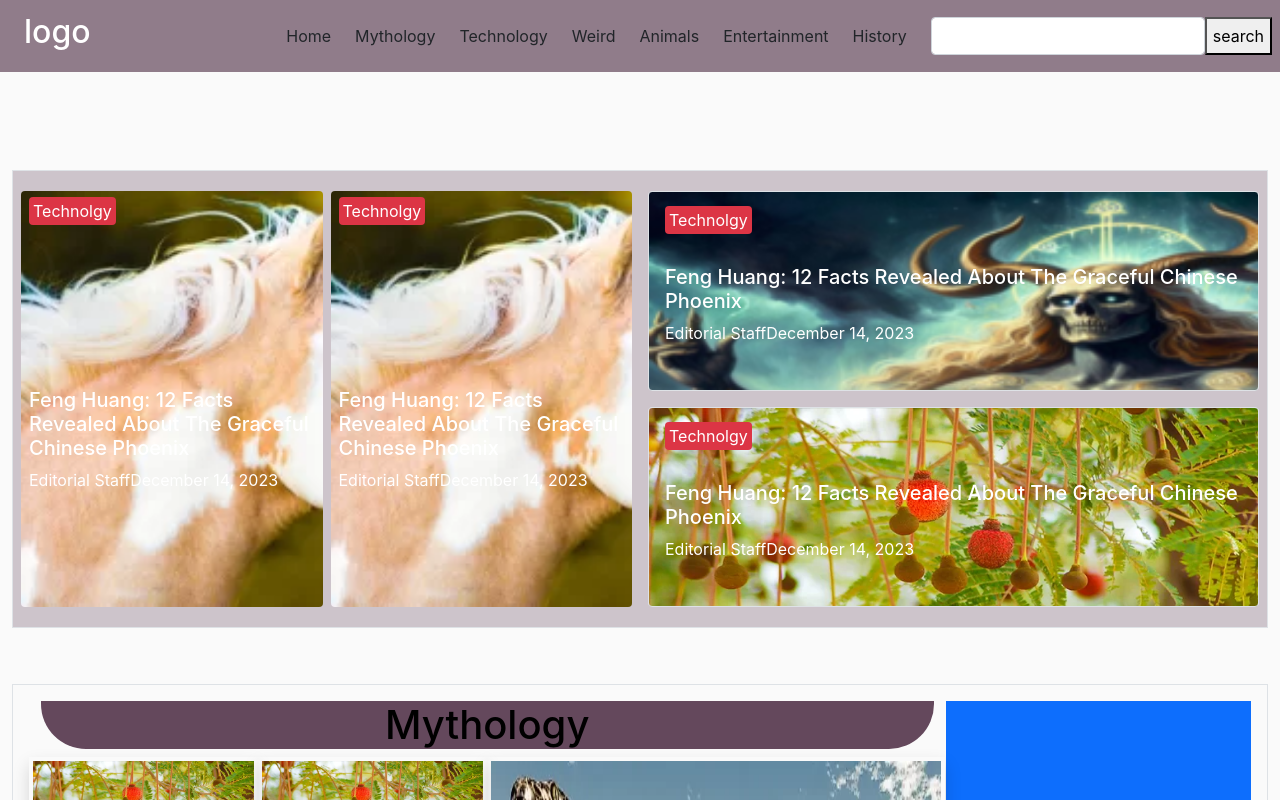
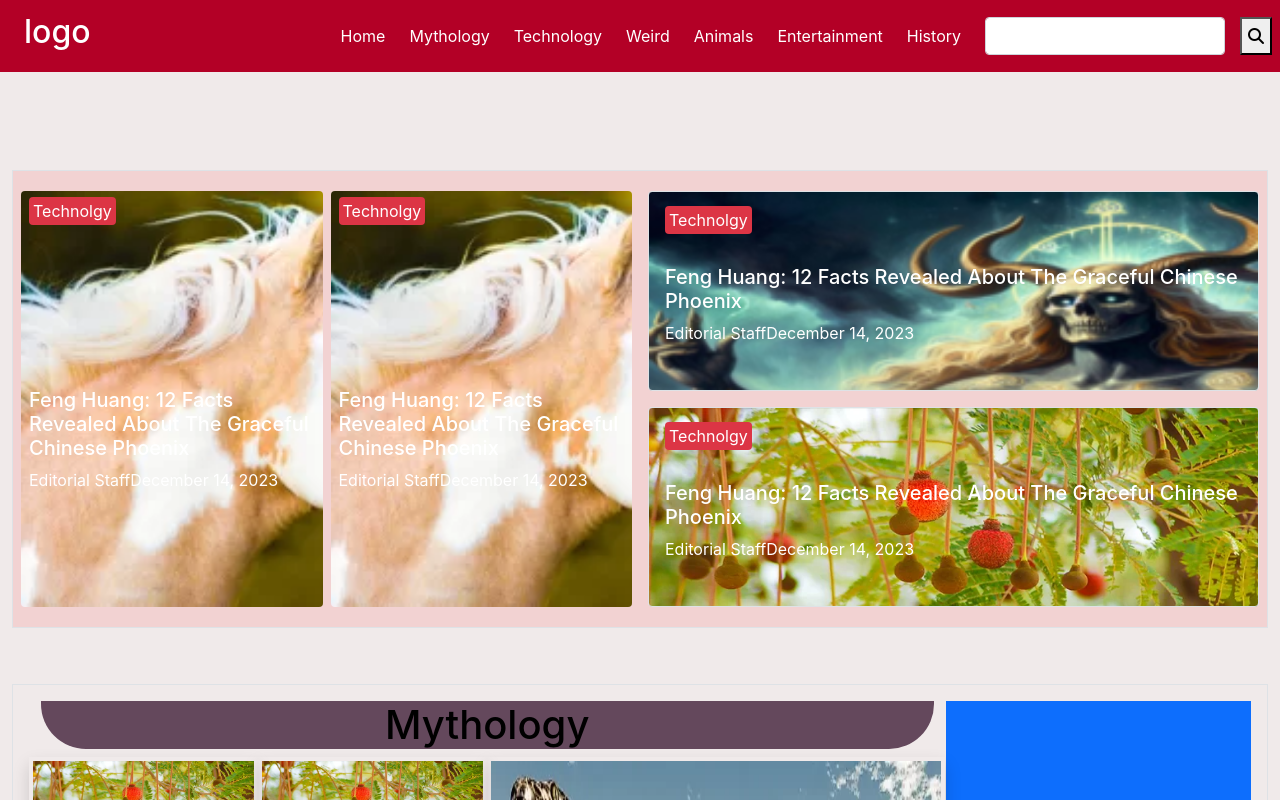
Before and after one commit to e-inscriptionslms/vista-piggy, a React (Create React App) app: page / in a window 1280 px wide. Shown: the top 800 px of the page. Built offline with nearby package versions, Linux system fonts and the light colour scheme.

Commit message:
color ,card & degine

```diff
--- a/public/css/style.css
+++ b/public/css/style.css
@@ -3,7 +3,7 @@
 }
 
 body {
-  background: rgb(250, 250, 250);
+  background: rgb(240, 234, 234);
   font-family: Lato, Helvetica, Arial, sans-serif;
 }
 
@@ -128,6 +128,7 @@ a {
   /* margin-left: 5%;
     margin-top: 5%; */
   box-shadow: 1px 1px 10px 10px rgb(214, 211, 211);
+  background-color:rgba(246, 151, 151, 0.3) ;
 }
 
 .img6 {
@@ -158,6 +159,7 @@ a {
   border-radius: 15px;
   margin-top: 5%;
   box-shadow: 1px 1px 10px 10px rgb(243, 239, 239);
+  background-color: rgba(246, 151, 151, 0.3);
 }
 
 .breadcrumb-section {
@@ -198,13 +200,16 @@ a {
 }
 
 .bg-theme{
-  background-color: rgba(100, 72, 92,0.7);
+  background-color: #b30026;
 }
 
 .section-theme{
-  background-color: rgba(100, 72, 92,0.3)
+  background-color: rgba(246, 151, 151, 0.3)
 }
 
 ul{
   list-style: none;
 }
+ul>li{
+  color: white;
+}
--- a/public/index.html
+++ b/public/index.html
@@ -20,7 +20,7 @@
     integrity="sha512-DTOQO9RWCH3ppGqcWaEA1BIZOC6xxalwEsw9c2QQeAIftl+Vegovlnee1c9QX4TctnWMn13TZye+giMm8e2LwA=="
     crossorigin="anonymous" referrerpolicy="no-referrer" />
 
-  <link rel="stylesheet" href="./css/style.css">
+  <link rel="stylesheet" href="%PUBLIC_URL%/css/style.css">
 
   <link href="https://unpkg.com/aos@2.3.1/dist/aos.css" rel="stylesheet">
   <script src="https://unpkg.com/aos@2.3.1/dist/aos.js"></script>
@@ -39,6 +39,45 @@
       To begin the development, run `npm start` or `yarn start`.
       To create a production bundle, use `npm run build` or `yarn build`.
     -->
+
+  <script src="https://cdn.jsdelivr.net/npm/typed.js@2.0.12">
+    document.addEventListener('DOMContentLoaded', function () {
+      const inputElement = document.getElementById('dynamicInput');
+
+      // Initialize Typed.js for the dynamic typing effect
+      const typed = new typed("#dynamicInput", {
+        strings: [
+          "Search for General Dentistry",
+          "Search for Cosmetic Dentistry",
+          "Search for Restorative Dentistry",
+          "Search for Orthodontics",
+          "Search for Periodontal Care",
+          "Search for Oral Surgery",
+          "Search for Pediatric Dentistry",
+          "Search for Emergency Dentistry"
+        ],
+        typeSpeed: 50,
+        loop: true
+      });
+
+      // Event listener to clear placeholder when input is focused
+      inputElement.addEventListener('focus', function () {
+        typed.reset(); // Reset Typed.js to clear current state
+        typed.stop();  // Stop Typed.js
+      });
+
+      // Event listener to update placeholder when input content changes
+      inputElement.addEventListener('input', function () {
+        inputElement.setAttribute('placeholder', inputElement.value);
+      });
+
+      // Event listener to enable Typed.js when input is blurred
+      inputElement.addEventListener('blur', function () {
+        typed.start(); // Start Typed.js
+      });
+    });
+  </script>
+
 </body>
 
 </html>
--- a/src/App.js
+++ b/src/App.js
@@ -5,6 +5,7 @@ import { useEffect } from 'react';
 import Aos from 'aos';
 import MainBlogPage from './pages/mainBlogPage';
 import BlogPage from './pages/BlogPage';
+import CategoriesPage from './pages/CategoriesPage';
 
 
 function App() {
@@ -17,8 +18,16 @@ function App() {
     <Route path='/' element={<Layout/>}>
       <Route index element={<Home/>}/>
       {/* other page route code write here... */}
-      <Route path='/blog' element={<MainBlogPage/>}/>
-      <Route path='/name' element={<BlogPage/>}/>
+      <Route path='/main' element={<BlogPage/>}/>
+      <Route path='/blog' element={<MainBlogPage/>}>
+        <Route path='mythology' element={<CategoriesPage/>}/>
+        <Route path='technology' element={<CategoriesPage/>}/>
+        <Route path='weird' element={<CategoriesPage/>}/>
+        <Route path='animals' element={<CategoriesPage/>}/>
+        <Route path='entertainment' element={<CategoriesPage/>}/>
+        <Route path='history' element={<CategoriesPage/>}/>
+      </Route>
+      {/* <Route path='/' element={} /> */}
       </Route>
    </Routes>
    </>
--- a/src/components/blogCateCard.jsx
+++ b/src/components/blogCateCard.jsx
@@ -4,16 +4,19 @@ const BlogCateCard = () => {
     return (
         <>
             <div className="col-sm-5 div6">
+                <span className="mt-3 ms-2 position-absolute bg-danger text-white rounded-2 p-1">
+                    Technolgy
+                </span>
                 <img
                     src="./assets/Arawn-Celtic-God-Of-Life-And-Death-1-280x210.webp"
-                    className="img6"/>
+                    className="img6" />
                 <p className="Travel"># Travel# Lifestyle</p>
                 <h3 className="text_contant">
                     Are You Ready To Go Home After The Sunset View?
                 </h3>
-                <span className="date">25 April 2023 </span>
+                <span className="date text-secondary">25 April 2023 </span>
                 <span className="read_more">
-                    <a href="">read more</a>
+                    <a href="" className='btn btn-outline-info'>read more</a>
                 </span>
             </div>
         </>
--- a/src/components/header.jsx
+++ b/src/components/header.jsx
@@ -1,9 +1,9 @@
 import React from 'react'
+import { Link } from 'react-router-dom';
 
 function Header() {
     return (
         <>
-
             <section className="">
                 <nav className="d-flex justify-content-between bg-theme navbar">
                     <div className='ms-4'>
@@ -11,19 +11,24 @@ function Header() {
                     </div>
                     <div className='me-2 d-flex align-items-center'>
                         <div className='me-4'>
-                          <ul className='d-flex gap-4 mt-3'>
-                            <li><a href="">Home</a></li>
-                            <li><a href="">Mythology</a></li>
-                            <li><a href="">Technology</a></li>
-                            <li><a href="">Weird</a></li>
-                            <li><a href="">Animals</a></li>
-                            <li><a href="">Entertainment</a></li>
-                            <li><a href="">History</a></li>
-                          </ul>
+                            <ul className='d-flex gap-4 mt-3'>
+                                <li><Link to="/">Home</Link></li>
+                                <li><Link to="/mythology">Mythology</Link></li>
+                                <li><Link to="/technology">Technology</Link></li>
+                                <li><Link to="/weird">Weird</Link></li>
+                                <li><Link to="/animals">Animals</Link></li>
+                                <li><Link to="/entertainment">Entertainment</Link></li>
+                                <li><Link to="/history">History</Link></li>
+                            </ul>
                         </div>
-                        <div className='d-flex justify-content-end'>
-                            <input type="search" className='form-control' name='search' />
-                            <button>search</button>
+                        <div class="pull-right flip hidden-sm hidden-xs mt-18">
+                            <div class="m-0" style={{display: "flex", gap: "15px"}}>
+                                <input id="dynamicInput" type="text" value="" placeholder="" class="form-control"
+                                    style={{width: "240px"}}/>
+                                    <button class="search-btn">
+                                        <i class="fa-solid fa-magnifying-glass"></i>
+                                    </button>
+                            </div>
                         </div>
                     </div>
                 </nav>
--- a/src/components/paginationBlogCard.jsx
+++ b/src/components/paginationBlogCard.jsx
@@ -3,7 +3,11 @@ import React from 'react'
 const PaginationBlogCard = () => {
     return (
         <>
-            <div className="col-sm-4 div4">
+            <div className="col-sm-6 col-md-4 p-2">
+                <div className='div4'>
+                <span className="mt-3 ms-2 position-absolute bg-danger text-white rounded-2 p-1">
+                    Technolgy
+                </span>
                 <img
                     src="./assets/Arawn-Celtic-God-Of-Life-And-Death-1-280x210.webp"
                     className="img6"
@@ -13,9 +17,10 @@ const PaginationBlogCard = () => {
                     Are You Ready To Go Home After The Sunset View?
                 </h3>
                 <span className="date">25 April 2023 </span>
-                <span className="read_more">
-                    <a href="">read more</a>
+                <span className="read_more me-3">
+                    <a href="" className='btn btn-outline-secondary'>read more</a>
                 </span>
+                </div>
             </div>
         </>
     )
--- /dev/null
+++ b/src/pages/CategoriesPage.jsx
@@ -0,0 +1,27 @@
+import BreadcrumbSection from "../components/BreadcrumbSection";
+import BlogCateCard from "../components/blogCateCard";
+import PaginationBlogCard from "../components/paginationBlogCard";
+
+export default function CategoriesPage() {
+    return (
+        <>
+            <BreadcrumbSection />
+            <div className="container mt-4">
+                <div className="row d-flex justify-content-between">
+                    <BlogCateCard />
+                    <BlogCateCard />
+                </div>
+            </div>
+            <div className="container mb-5">
+                <div className="row">
+                    { }<PaginationBlogCard />
+                    <PaginationBlogCard />
+                    <PaginationBlogCard />
+                    <PaginationBlogCard />
+                    <PaginationBlogCard />
+                    <PaginationBlogCard />
+                </div>
+            </div>
+        </>
+    )
+}
--- a/src/pages/mainBlogPage.jsx
+++ b/src/pages/mainBlogPage.jsx
@@ -1,23 +1,10 @@
 import React from 'react'
-import BreadcrumbSection from '../components/BreadcrumbSection';
-import BlogCateCard from '../components/blogCateCard';
-import PaginationBlogCard from '../components/paginationBlogCard';
+import { Outlet } from 'react-router-dom';
 
 const MainBlogPage = () => {
     return (
         <>
-        <BreadcrumbSection/>
-            <div className="container mt-4">
-                <div className="row d-flex justify-content-between">
-                    <BlogCateCard/>
-                    <BlogCateCard/>
-                </div>
-            </div>
-            <div className="container">
-                <div className="row d-flex justify-content-between">
-                   {}<PaginationBlogCard/>
-                </div>
-            </div>
+        <Outlet/>
         </>
 
     )
```
